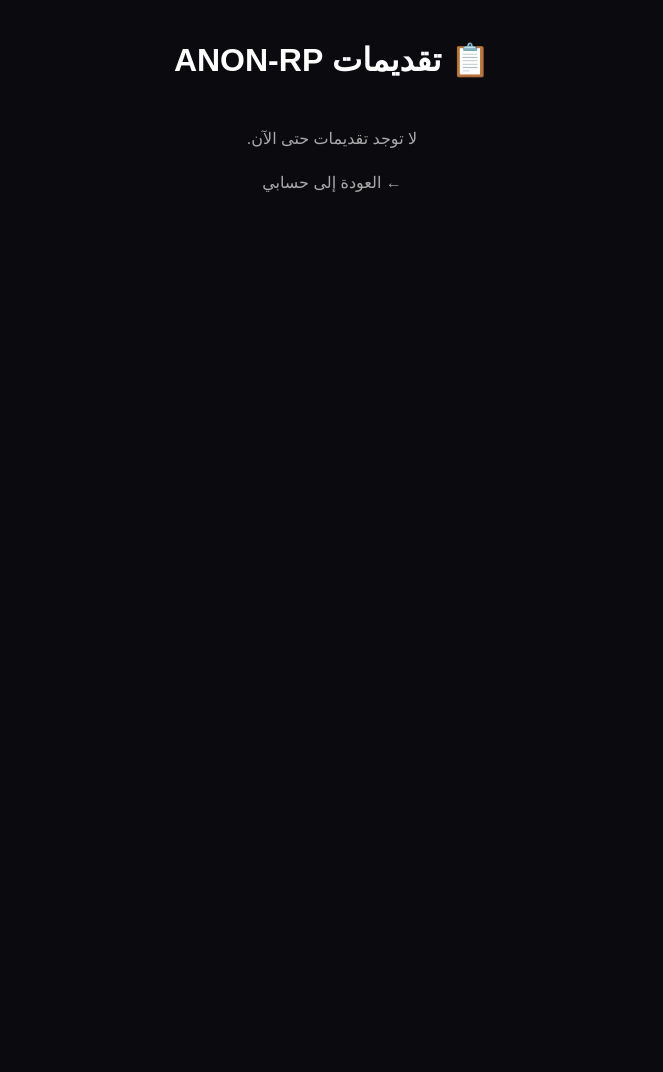
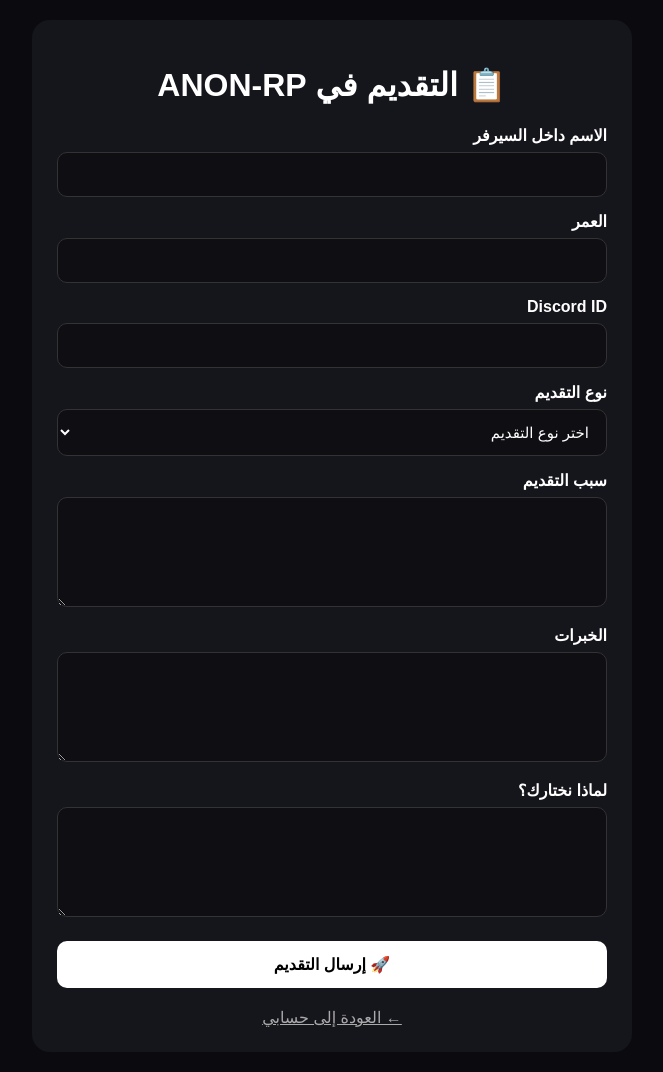
Before and after one commit to yousef2013bahaa-max/ANON-RP, a plain HTML site: page applications.html in a window 1280 px wide. Shown: the whole page, without its empty margins (308-971 px from the left). Before the commit the page ends 800 px from the top, so only its background shows below. Drawn offline with Linux system fonts and the light colour scheme.

Commit message:
Update applications.html

```diff
--- a/applications.html
+++ b/applications.html
@@ -3,7 +3,7 @@
 <head>
   <meta charset="UTF-8">
   <meta name="viewport" content="width=device-width, initial-scale=1.0">
-  <title>التقديمات | ANON-RP</title>
+  <title>التقديم | ANON-RP</title>
 
   <style>
     * {
@@ -20,102 +20,171 @@
     }
 
     .container {
-      max-width: 700px;
+      max-width: 600px;
       margin: auto;
+      background: #15151c;
+      border-radius: 18px;
+      padding: 25px;
     }
 
     h1 {
       text-align: center;
     }
 
-    .application {
-      background: #15151c;
-      border: 1px solid #292934;
-      border-radius: 15px;
-      padding: 20px;
-      margin: 15px 0;
+    label {
+      display: block;
+      margin: 15px 0 7px;
+      font-weight: bold;
     }
 
-    .application p {
-      margin: 10px 0;
+    input, select, textarea {
+      width: 100%;
+      padding: 13px;
+      background: #0e0e13;
+      color: white;
+      border: 1px solid #333;
+      border-radius: 10px;
+      font-size: 15px;
     }
 
-    .empty {
+    textarea {
+      min-height: 110px;
+      resize: vertical;
+    }
+
+    button {
+      width: 100%;
+      margin-top: 20px;
+      padding: 14px;
+      border: 0;
+      border-radius: 10px;
+      background: white;
+      color: black;
+      font-weight: bold;
+      font-size: 16px;
+    }
+
+    #message {
       text-align: center;
-      color: #aaa;
-      margin-top: 50px;
+      margin-top: 20px;
     }
 
     .back {
       display: block;
       text-align: center;
+      margin-top: 20px;
       color: #aaa;
-      text-decoration: none;
-      margin-top: 25px;
     }
   </style>
 </head>
 
 <body>
 
-  <div class="container">
+<div class="container">
 
-    <h1>📋 تقديمات ANON-RP</h1>
+  <h1>📋 التقديم في ANON-RP</h1>
 
-    <div id="applications"></div>
+  <form id="applyForm">
 
-    <a href="profile.html" class="back">
-      ← العودة إلى حسابي
-    </a>
+    <label>الاسم داخل السيرفر</label>
+    <input id="name" required>
 
-  </div>
+    <label>العمر</label>
+    <input id="age" type="number" required>
 
-  <script>
-    const box = document.getElementById("applications");
+    <label>Discord ID</label>
+    <input id="discord" required>
 
-    const applications =
-      JSON.parse(localStorage.getItem("anon_rp_applications")) || [];
+    <label>نوع التقديم</label>
+    <select id="type" required>
+      <option value="">اختر نوع التقديم</option>
+      <option value="إدارة">إدارة</option>
+      <option value="مراقب">مراقب</option>
+      <option value="ستاف">ستاف</option>
+      <option value="عصابة">عصابة</option>
+      <option value="أخرى">أخرى</option>
+    </select>
 
-    if (applications.length === 0) {
+    <label>سبب التقديم</label>
+    <textarea id="reason" required></textarea>
 
-      box.innerHTML = `
-        <div class="empty">
-          لا توجد تقديمات حتى الآن.
-        </div>
-      `;
+    <label>الخبرات</label>
+    <textarea id="experience" required></textarea>
 
-    } else {
+    <label>لماذا نختارك؟</label>
+    <textarea id="why" required></textarea>
 
-      applications.reverse().forEach((app, index) => {
+    <button type="submit">🚀 إرسال التقديم</button>
 
-        box.innerHTML += `
-          <div class="application">
+  </form>
 
-            <h2>📄 تقديم رقم ${index + 1}</h2>
+  <div id="message"></div>
 
-            <p><strong>الاسم:</strong> ${app.name}</p>
+  <a class="back" href="profile.html">← العودة إلى حسابي</a>
 
-            <p><strong>العمر:</strong> ${app.age}</p>
+</div>
 
-            <p><strong>Discord ID:</strong> ${app.discord}</p>
+<script>
 
-            <p><strong>نوع التقديم:</strong> ${app.type}</p>
+const SUPABASE_URL = "https://zqpemyoukxseyhgnrzja.supabase.co/rest/v1/";
+const SUPABASE_KEY = "sb_publishable_mUGB0FZrWlVpxHspDlq8SQ_cIu3Pmcr";
 
-            <p><strong>سبب التقديم:</strong> ${app.reason}</p>
+document.getElementById("applyForm").addEventListener("submit", async function(e) {
 
-            <p><strong>الخبرات:</strong> ${app.experience}</p>
+  e.preventDefault();
 
-            <p><strong>لماذا نختارك:</strong> ${app.why}</p>
+  const message = document.getElementById("message");
 
-            <p><strong>التاريخ:</strong> ${app.date}</p>
+  message.textContent = "جاري إرسال التقديم...";
 
-          </div>
-        `;
+  const application = {
+    name: document.getElementById("name").value,
+    age: Number(document.getElementById("age").value),
+    discord: document.getElementById("discord").value,
+    type: document.getElementById("type").value,
+    reason: document.getElementById("reason").value,
+    experience: document.getElementById("experience").value,
+    why: document.getElementById("why").value
+  };
 
-      });
+  try {
 
+    const response = await fetch(
+      SUPABASE_URL + "/rest/v1/applications",
+      {
+        method: "POST",
+
+        headers: {
+          "Content-Type": "application/json",
+          "apikey": SUPABASE_KEY,
+          "Authorization": "Bearer " + SUPABASE_KEY,
+          "Prefer": "return=minimal"
+        },
+
+        body: JSON.stringify(application)
+      }
+    );
+
+    if (!response.ok) {
+      throw new Error("فشل إرسال الطلب");
     }
-  </script>
+
+    message.textContent = "✅ تم إرسال التقديم بنجاح!";
+
+    document.getElementById("applyForm").reset();
+
+  } catch (error) {
+
+    console.error(error);
+
+    message.textContent =
+      "❌ حصل خطأ أثناء الإرسال. تأكد من إعدادات Supabase.";
+
+  }
+
+});
+
+</script>
 
 </body>
 </html>
```
